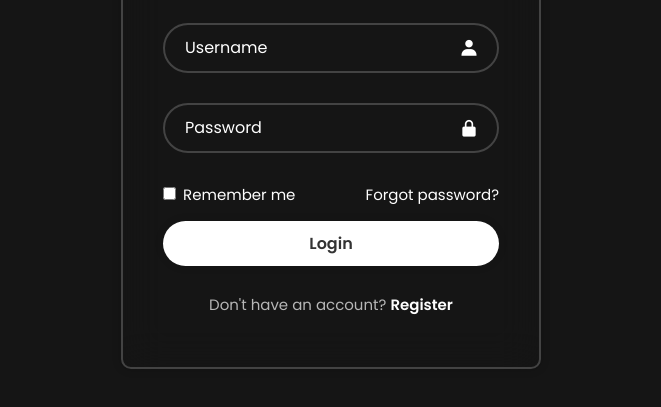
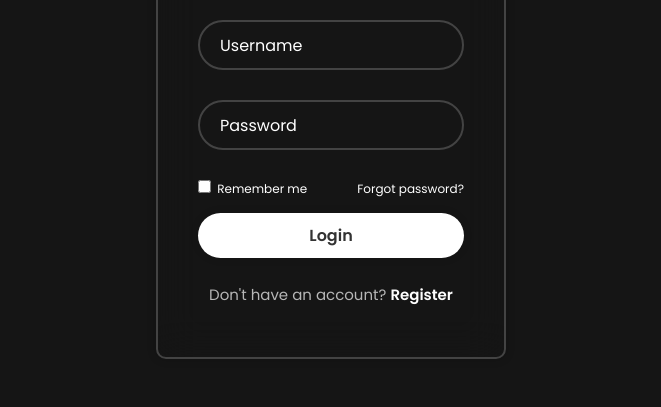
Before and after one commit to aad3m/Personal-Site, a website: page pages/project-pages/loginui.html in a window 1280 px wide. Shown: the part 336-743 px from the top of the page, without its empty margins (309-970 px from the left). Drawn offline with nearby package versions, Linux system fonts and the light colour scheme.

Commit message:
fixed issues

```diff
--- a/customization/loginui.css
+++ b/customization/loginui.css
@@ -9,8 +9,10 @@
 
 
 
+
+
 .wrap {
-    width: 420px;
+    width: 350px;
     background: transparent;
     border: 2px solid rgba(255,255,255,.2);
     backdrop-filter: blur(20px);
@@ -62,7 +64,7 @@
 .wrap .remember-forgot {
     display: flex;
     justify-content: space-between;
-    font-size: 15px;
+    font-size: 12px;
     margin: 15px 0 15px;
 }
 
--- a/pages/project-pages/loginui.html
+++ b/pages/project-pages/loginui.html
@@ -65,12 +65,14 @@
     <form action="">
         <h1>Login</h1>
         <div class="input-box">
-            <input type="text" placeholder="Username" required>
-            <i class='bx bxs-user' ></i>
+            <label>
+                <input type="text" placeholder="Username" required>
+            </label>
         </div>
         <div class="input-box">
-            <input type="password" placeholder="Password" required>
-            <i class='bx bxs-lock-alt' ></i>
+            <label>
+                <input type="password" placeholder="Password" required>
+            </label>
         </div>
 
         <div class="remember-forgot">
```
